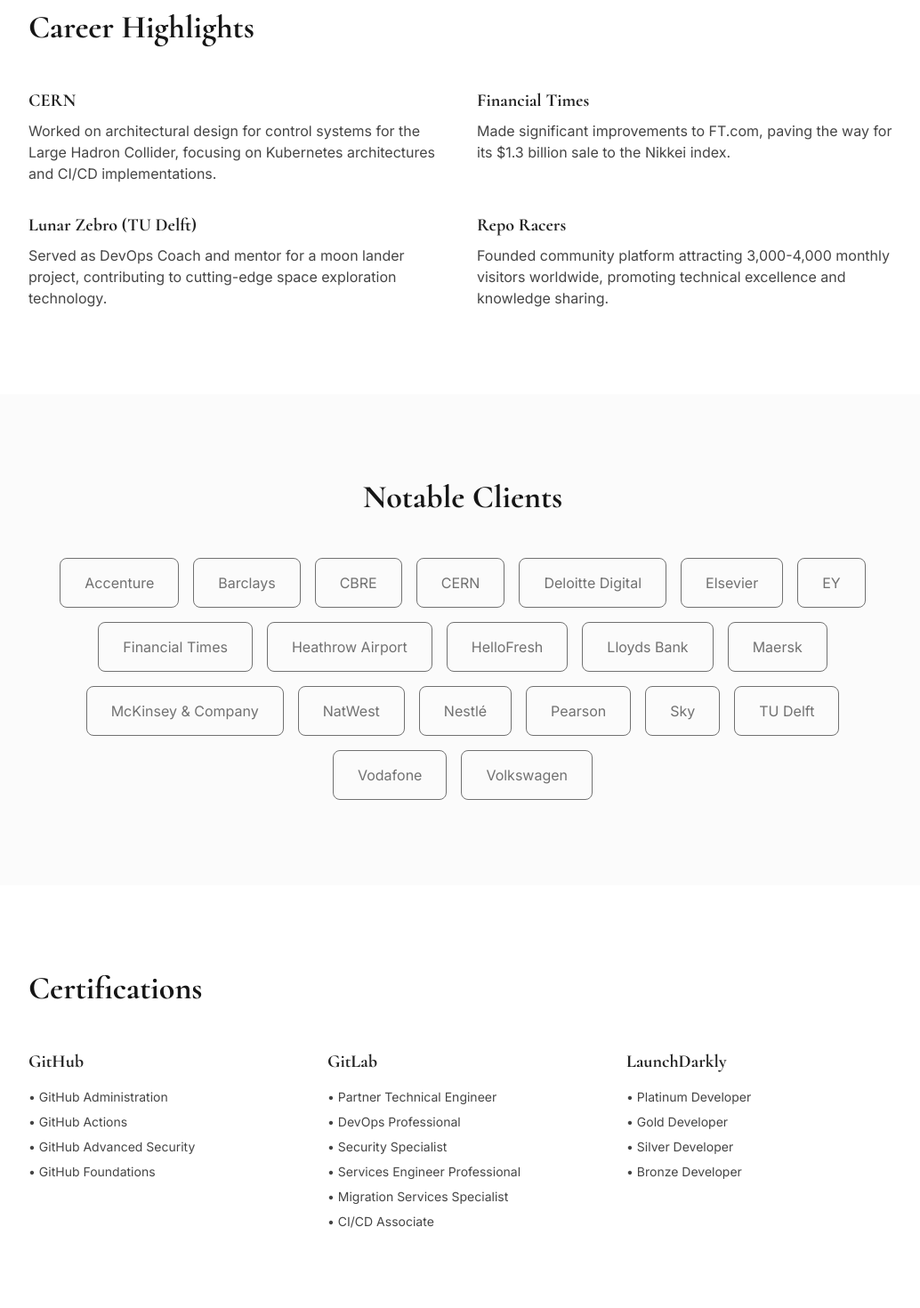
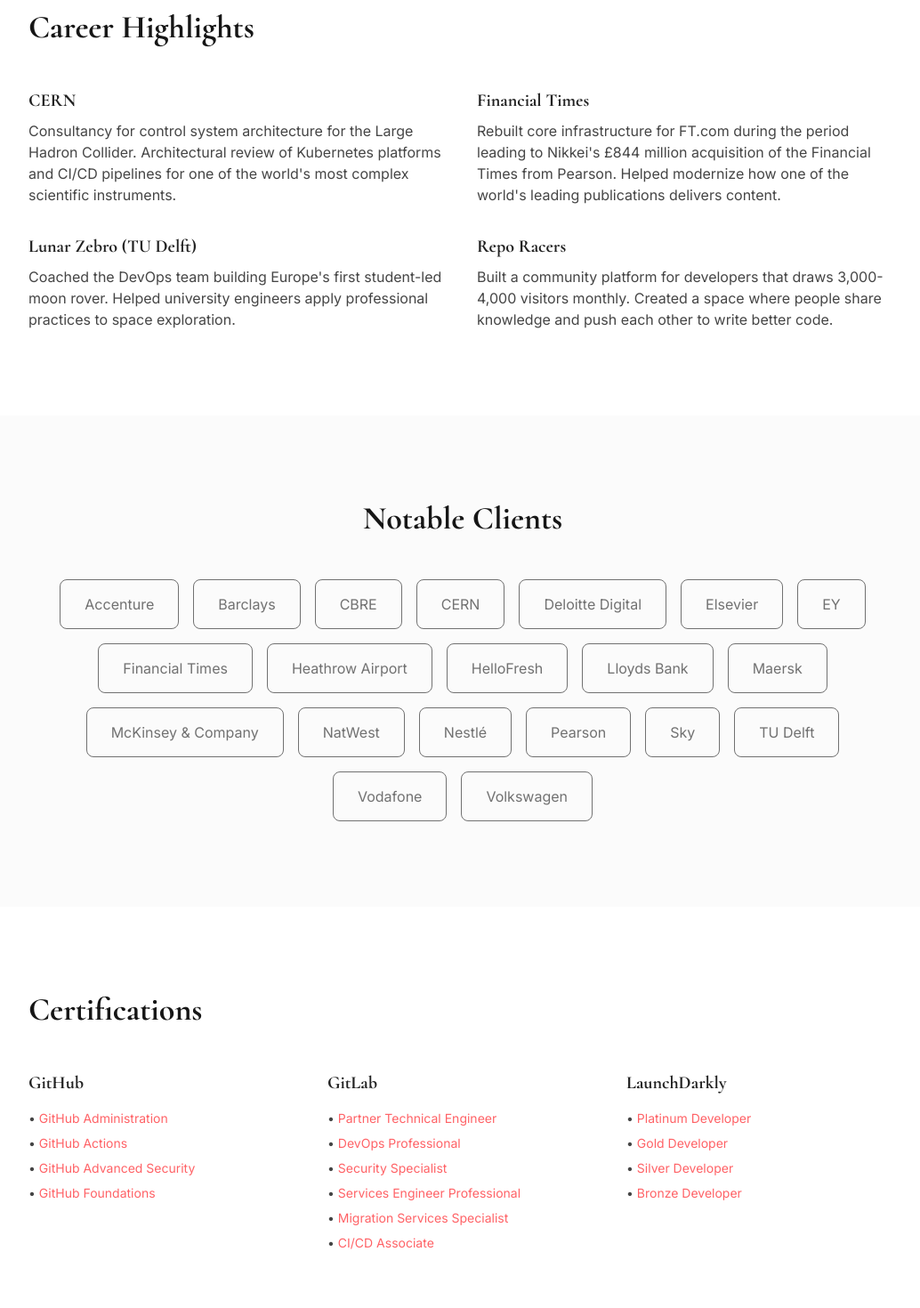
Before and after one commit to DevOpsKev/kevinryan-io, a Next.js app: page / in a window 1280 px wide. Shown: the part 2220-3690 px from the top of the page at 89% size, without its empty margins (120-1154 px from the left). Built offline with nearby package versions, Linux system fonts and the light colour scheme.

Commit message:
update certification links

```diff
--- a/app/page.tsx
+++ b/app/page.tsx
@@ -159,32 +159,28 @@
             <div>
               <h3 className="text-xl font-bold mb-2 text-primary font-serif">CERN</h3>
               <p className="text-base-content/80">
-                Worked on architectural design for control systems for the Large Hadron Collider,
-                focusing on Kubernetes architectures and CI/CD implementations.
+                Consultancy for control system architecture for the Large Hadron Collider. Architectural review of Kubernetes platforms and CI/CD pipelines for one of the world's most complex scientific instruments.
               </p>
             </div>
 
             <div>
               <h3 className="text-xl font-bold mb-2 text-primary font-serif">Financial Times</h3>
               <p className="text-base-content/80">
-                Made significant improvements to FT.com, paving the way for its $1.3 billion
-                sale to the Nikkei index.
+                Rebuilt core infrastructure for FT.com during the period leading to Nikkei's £844 million acquisition of the Financial Times from Pearson. Helped modernize how one of the world's leading publications delivers content.
               </p>
             </div>
 
             <div>
               <h3 className="text-xl font-bold mb-2 text-primary font-serif">Lunar Zebro (TU Delft)</h3>
               <p className="text-base-content/80">
-                Served as DevOps Coach and mentor for a moon lander project, contributing
-                to cutting-edge space exploration technology.
+                Coached the DevOps team building Europe's first student-led moon rover. Helped university engineers apply professional practices to space exploration.
               </p>
             </div>
 
             <div>
               <h3 className="text-xl font-bold mb-2 text-primary font-serif">Repo Racers</h3>
               <p className="text-base-content/80">
-                Founded community platform attracting 3,000-4,000 monthly visitors worldwide,
-                promoting technical excellence and knowledge sharing.
+                Built a community platform for developers that draws 3,000-4,000 visitors monthly. Created a space where people share knowledge and push each other to write better code.
               </p>
             </div>
           </div>
@@ -218,32 +214,32 @@
             <div>
               <h3 className="text-xl font-bold mb-4 text-primary font-serif">GitHub</h3>
               <ul className="space-y-2 text-base-content/80 text-sm">
-                <li>• GitHub Administration</li>
-                <li>• GitHub Actions</li>
-                <li>• GitHub Advanced Security</li>
-                <li>• GitHub Foundations</li>
+                <li>• <a href="https://www.credly.com/badges/02e9c449-9385-4c95-9cfa-e72765f0d4de" target="_blank" rel="noopener noreferrer" className="hover:text-primary transition-colors">GitHub Administration</a></li>
+                <li>• <a href="https://www.credly.com/badges/b4a9987d-3a31-4cf3-8ee9-53607a4ef572" target="_blank" rel="noopener noreferrer" className="hover:text-primary transition-colors">GitHub Actions</a></li>
+                <li>• <a href="https://www.credly.com/badges/74bdfd55-a572-46a9-9c00-5d4158385ca9" target="_blank" rel="noopener noreferrer" className="hover:text-primary transition-colors">GitHub Advanced Security</a></li>
+                <li>• <a href="https://www.credly.com/badges/2cf756b5-013f-4336-adda-1af6ce3c11c8/public_url" target="_blank" rel="noopener noreferrer" className="hover:text-primary transition-colors">GitHub Foundations</a></li>
               </ul>
             </div>
 
             <div>
               <h3 className="text-xl font-bold mb-4 text-primary font-serif">GitLab</h3>
               <ul className="space-y-2 text-base-content/80 text-sm">
-                <li>• Partner Technical Engineer</li>
-                <li>• DevOps Professional</li>
-                <li>• Security Specialist</li>
-                <li>• Services Engineer Professional</li>
-                <li>• Migration Services Specialist</li>
-                <li>• CI/CD Associate</li>
+                <li>• <a href="https://www.credly.com/badges/60bf5ece-b4b0-4bec-9c56-fc4d227fc689" target="_blank" rel="noopener noreferrer" className="hover:text-primary transition-colors">Partner Technical Engineer</a></li>
+                <li>• <a href="https://www.credly.com/badges/73b62343-d671-4477-b412-2d833dc4ea42/public_url" target="_blank" rel="noopener noreferrer" className="hover:text-primary transition-colors">DevOps Professional</a></li>
+                <li>• <a href="https://www.credly.com/badges/a64f651f-aa8c-4000-bf6e-9e5d3070dcb6/public_url" target="_blank" rel="noopener noreferrer" className="hover:text-primary transition-colors">Security Specialist</a></li>
+                <li>• <a href="https://www.credly.com/badges/90be4ffc-c869-4d0c-8143-99fcbe7099d5/public_url" target="_blank" rel="noopener noreferrer" className="hover:text-primary transition-colors">Services Engineer Professional</a></li>
+                <li>• <a href="https://www.credly.com/badges/5ed58594-5438-45df-b57a-f2f8ef7435eb/public_url" target="_blank" rel="noopener noreferrer" className="hover:text-primary transition-colors">Migration Services Specialist</a></li>
+                <li>• <a href="https://www.credly.com/badges/9340463c-a5d4-418e-9342-c18b145344e4/public_url" target="_blank" rel="noopener noreferrer" className="hover:text-primary transition-colors">CI/CD Associate</a></li>
               </ul>
             </div>
 
             <div>
               <h3 className="text-xl font-bold mb-4 text-primary font-serif">LaunchDarkly</h3>
               <ul className="space-y-2 text-base-content/80 text-sm">
-                <li>• Platinum Developer</li>
-                <li>• Gold Developer</li>
-                <li>• Silver Developer</li>
-                <li>• Bronze Developer</li>
+                <li>• <a href="https://verify.skilljar.com/c/b7tc7cjjjdv9" target="_blank" rel="noopener noreferrer" className="hover:text-primary transition-colors">Platinum Developer</a></li>
+                <li>• <a href="https://verify.skilljar.com/c/xvvkdsp227on" target="_blank" rel="noopener noreferrer" className="hover:text-primary transition-colors">Gold Developer</a></li>
+                <li>• <a href="https://verify.skilljar.com/c/cw4ix2japf23" target="_blank" rel="noopener noreferrer" className="hover:text-primary transition-colors">Silver Developer</a></li>
+                <li>• <a href="https://verify.skilljar.com/c/8m35pkrme9s8" target="_blank" rel="noopener noreferrer" className="hover:text-primary transition-colors">Bronze Developer</a></li>
               </ul>
             </div>
           </div>
@@ -274,7 +270,7 @@
 
             <div>
               <h2 className="text-3xl font-bold mb-6 font-serif">Notable Achievement</h2>
-               <ul className="space-y-3 text-base-content/80">
+              <ul className="space-y-3 text-base-content/80">
                 <li>
                   Awarded 'Best Use of Agile in the Private Sector' at the UK Agile Awards (2014)
                 </li>
```
